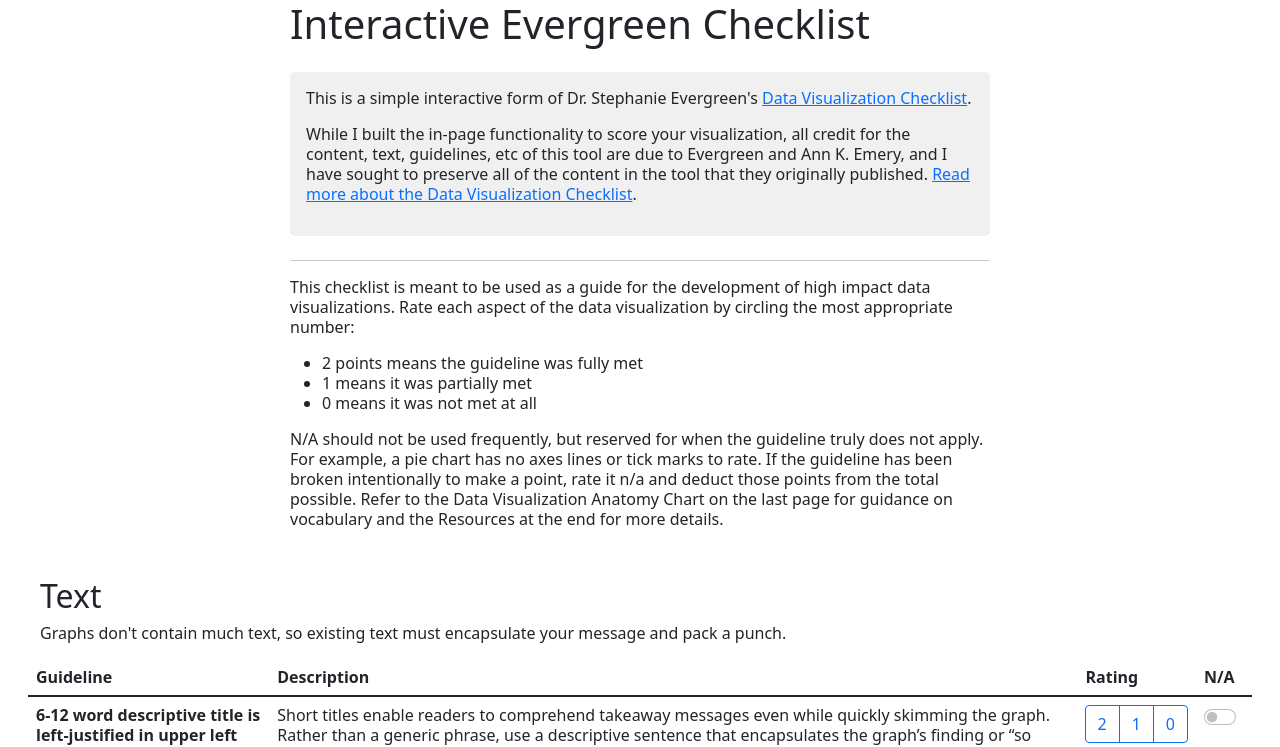
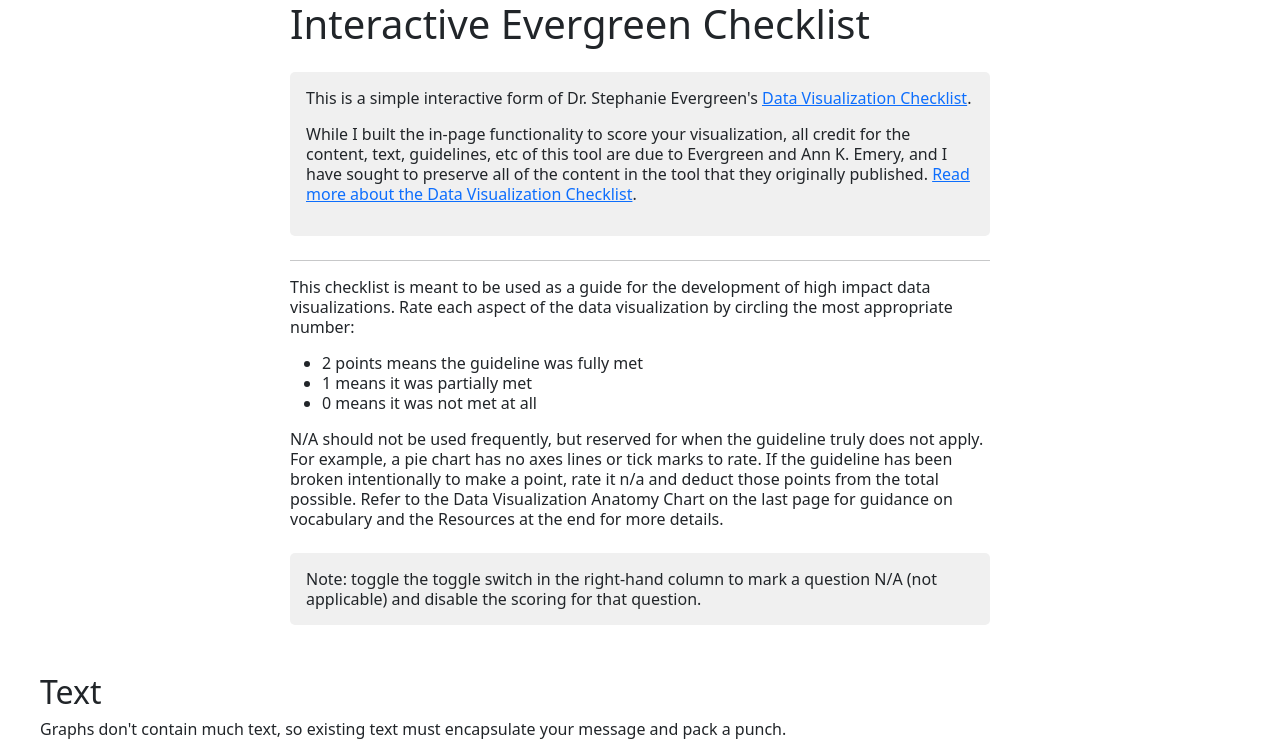
Before and after one commit to mmontesanonyc/interactive-evergreen-checklist, a plain HTML site: page index.html in a window 1280 px wide. Shown: the top 747 px of the page. Drawn offline with nearby package versions, Linux system fonts and the light colour scheme.

Commit message:
Add NA note

```diff
--- a/index.html
+++ b/index.html
@@ -73,7 +73,9 @@
             N/A should not be used frequently, but reserved for when the guideline truly does not apply. For example, a pie chart has no axes lines
             or tick marks to rate. If the guideline has been broken intentionally to make a point, rate it n/a and deduct those points from the total possible.
             Refer to the Data Visualization Anatomy Chart on the last page for guidance on vocabulary and the Resources at the end for more details.</p>
-
+            <div class="aboutbox p-3 my-4">
+              Note: toggle the toggle switch in the right-hand column to mark a question N/A (not applicable) and disable the scoring for that question.
+            </div>
         </div>
 
         <div class="wide">
```
